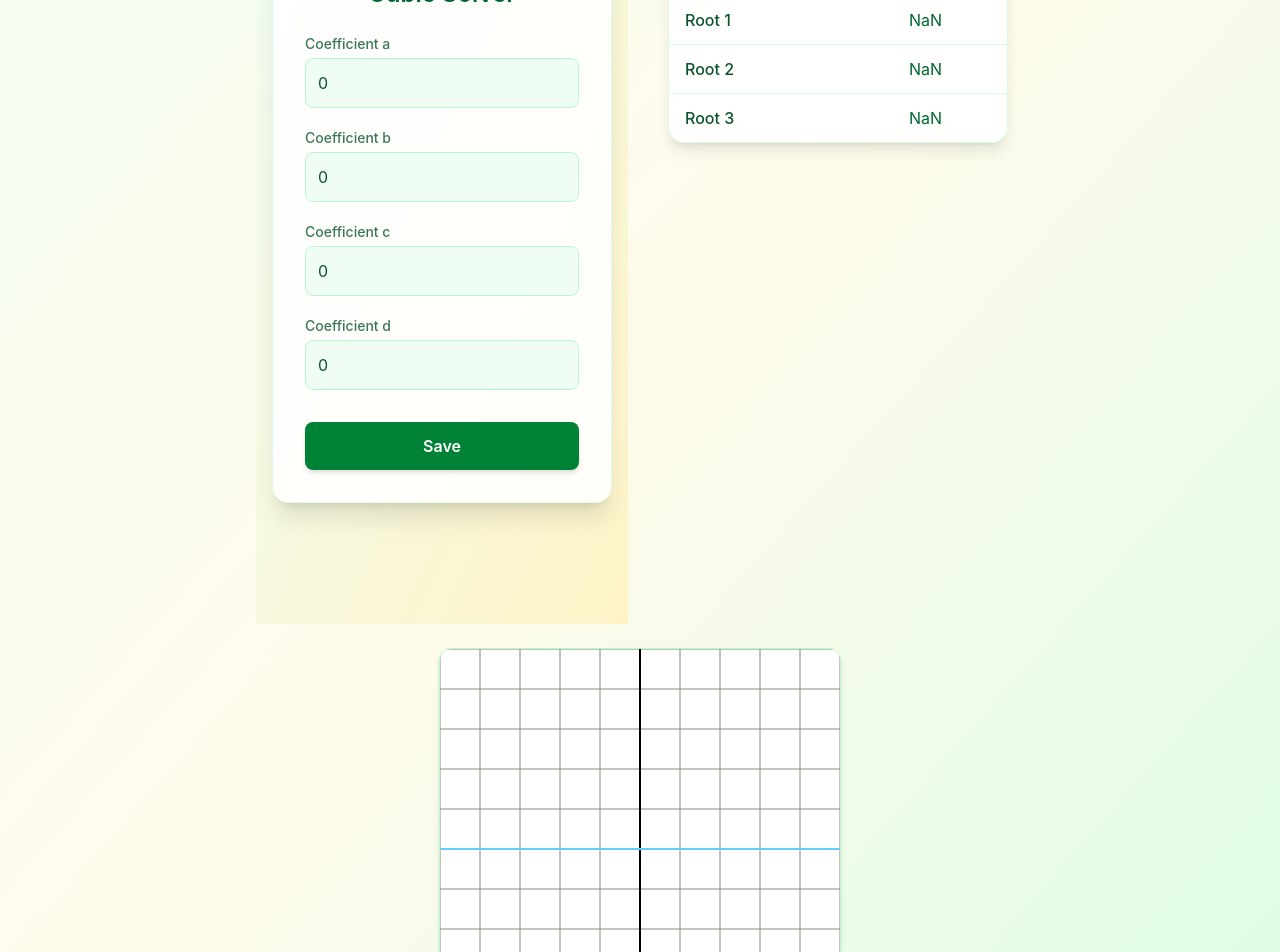
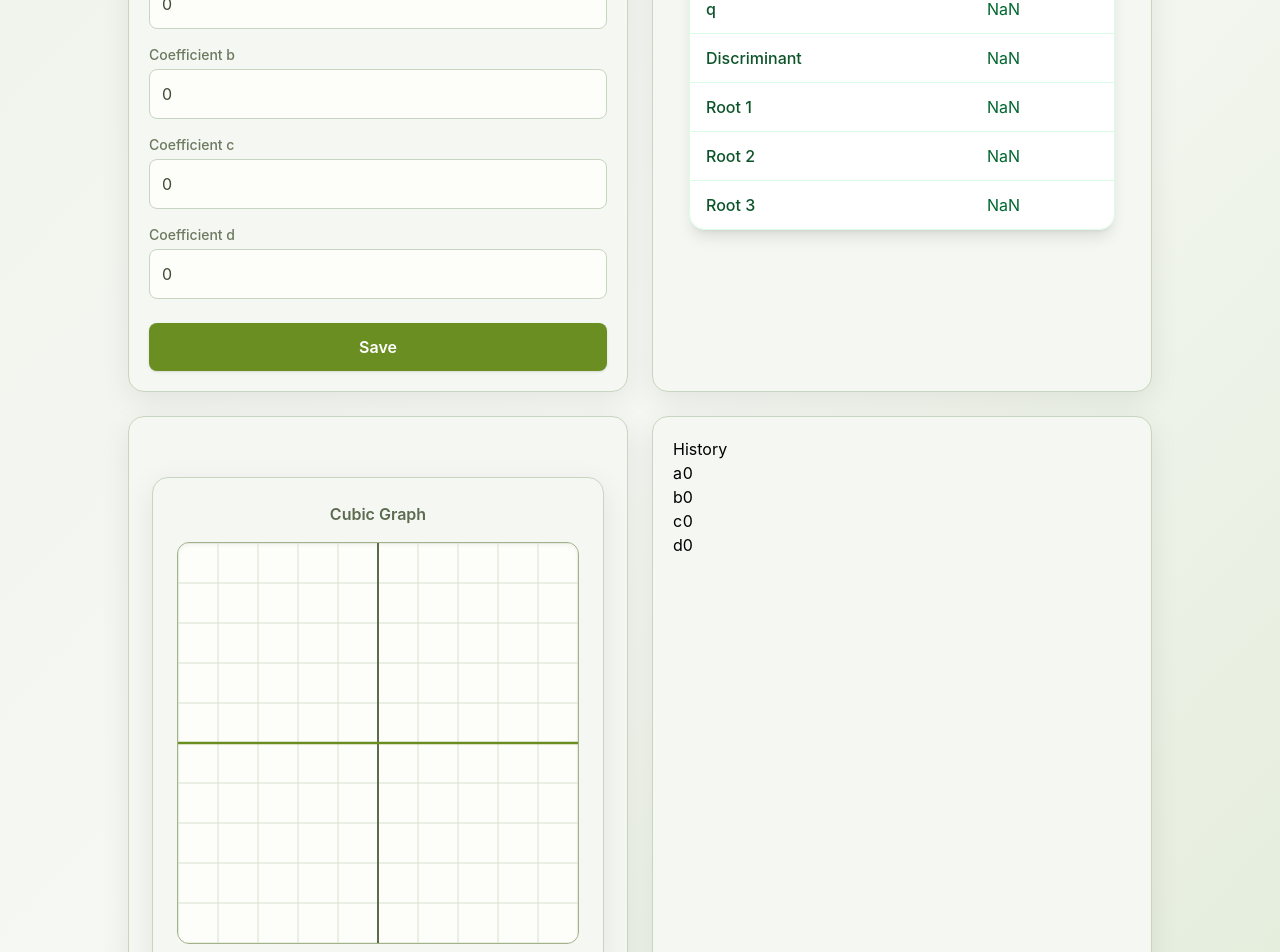
Before and after one commit to zhenopkx0/asst3, a React (Vite) app: page / in a window 1280 px wide. Shown: the part 360-1312 px from the top of the page. Built offline with nearby package versions, Linux system fonts and the light colour scheme.

Commit message:
history...

```diff
--- a/src/App.tsx
+++ b/src/App.tsx
@@ -62,20 +62,27 @@ export const App = () => {
     }
   }
 
+  // 🌿 shared card style
+  const card =
+    "bg-[#f4f7f2] border border-[#c8d5c0] rounded-2xl shadow-[0_8px_30px_rgba(0,0,0,0.08)] p-5 h-full";
+
   return (
-    <div className="min-h-screen bg-gradient-to-br from-green-50 via-amber-50 to-green-100 py-8 px-4">
-      {/* App Container */}
-      <div className="max-w-3xl mx-auto space-y-6">
+    <div className="min-h-screen bg-gradient-to-br from-[#eef3ea] via-[#f6f8f3] to-[#e4eddc] py-10 px-4">
+      <div className="max-w-5xl mx-auto space-y-6">
+
         {/* Title */}
-        <h1 className="text-3xl md:text-4xl font-bold text-center text-green-900">
+        <h1 className="text-4xl font-bold text-center text-[#5c6b4f]">
           Cubic Equation Solver
         </h1>
 
-        {/* Equation Display */}
+        {/* Equation */}
+        <div className={card}>
           <CubicEquation a={a} b={b} c={c} d={d} />
+        </div>
 
-        {/* Input + Table grouped */}
-        <div className="grid md:grid-cols-2 gap-6 items-start">
+        {/* Input + Table */}
+        <div className="grid md:grid-cols-2 gap-6 items-stretch">
+          <div className={card}>
             <CubicInput
               a={a}
               b={b}
@@ -86,7 +93,9 @@ export const App = () => {
               setC={setC}
               setD={setD}
             />
+          </div>
 
+          <div className={card}>
             <CubicTable
               p={p}
               q={q}
@@ -96,8 +105,18 @@ export const App = () => {
               root3={root3}
             />
           </div>
-        <CubicGraph a={a} b={b} c={c} d={d}/>
-        {/* <CubicHistory /> */}
+        </div>
+
+        {/* Graph + History aligned */}
+        <div className="grid md:grid-cols-2 gap-6 items-stretch">
+          <div className={card + " flex justify-center items-center"}>
+            <CubicGraph a={a} b={b} c={c} d={d} />
+          </div>
+
+          <div className={card}>
+            <CubicHistory a={a} b={b} c={c} d={d} />
+          </div>
+        </div>
       </div>
     </div>
   );
--- a/src/Components/CubicGraph.tsx
+++ b/src/Components/CubicGraph.tsx
@@ -20,13 +20,13 @@ export const CubicGraph = ({
     const ctx = canvas.getContext("2d");
     if (!ctx) return;
 
-    // ✅ Clear canvas
+    // Clear canvas
     ctx.clearRect(0, 0, canvas.width, canvas.height);
 
     // -------------------------
-    // Draw grid
+    // Draw grid (soft sage)
     // -------------------------
-    ctx.strokeStyle = "#848B79";
+    ctx.strokeStyle = "#d6e2cf";
     ctx.lineWidth = 1;
 
     for (let i = 0; i <= canvas.width; i += 40) {
@@ -44,16 +44,14 @@ export const CubicGraph = ({
     }
 
     // -------------------------
-    // Draw axes
+    // Draw axes (earthy dark)
     // -------------------------
-    ctx.strokeStyle = "#000000";
+    ctx.strokeStyle = "#5c6b4f";
     ctx.lineWidth = 2;
 
     ctx.beginPath();
-    // x-axis
     ctx.moveTo(0, canvas.height / 2);
     ctx.lineTo(canvas.width, canvas.height / 2);
-    // y-axis
     ctx.moveTo(canvas.width / 2, 0);
     ctx.lineTo(canvas.width / 2, canvas.height);
     ctx.stroke();
@@ -61,13 +59,12 @@ export const CubicGraph = ({
     // -------------------------
     // Draw cubic graph
     // -------------------------
-    ctx.save(); // ✅ isolate transform
+    ctx.save();
     ctx.translate(canvas.width / 2, canvas.height / 2);
 
-    const scale = 40; // adjust zoom here
+    const scale = 40;
 
     ctx.beginPath();
-
     let first = true;
 
     for (let x = -10; x <= 10; x += 0.01) {
@@ -84,22 +81,41 @@ export const CubicGraph = ({
       }
     }
 
-    ctx.strokeStyle = "#66ccff";
-    ctx.lineWidth = 2;
+    // 🌿 earthy green line
+    ctx.strokeStyle = "#6b8e23";
+    ctx.lineWidth = 2.5;
     ctx.stroke();
 
-    ctx.restore(); // ✅ reset transform
+    ctx.restore();
   }, [a, b, c, d]);
 
+  return (
+    <div className="flex justify-center mt-10">
+      <div
+        className="
+          bg-[#f4f7f2]
+          border border-[#c8d5c0]
+          rounded-2xl
+          shadow-[0_8px_30px_rgba(0,0,0,0.08)]
+          p-6
+        "
+      >
+        <h2 className="text-center text-[#5c6b4f] font-semibold mb-4">
+          Cubic Graph
+        </h2>
 
-  return (
-    <div className="flex justify-center mt-6">
-      <canvas
-        ref={canvasRef}
-        width={400}
-        height={400}
-        className="bg-white border border-green-200 rounded-xl shadow-md"
-      />
+        <canvas
+          ref={canvasRef}
+          width={400}
+          height={400}
+          className="
+            bg-[#fdfdf9]
+            border border-[#a3b18a]
+            rounded-xl
+            shadow-inner
+          "
+        />
+      </div>
     </div>
   );
 };
--- a/src/Components/CubicHistory.tsx
+++ b/src/Components/CubicHistory.tsx
@@ -1,5 +1,25 @@
-export const CubicHistory = () => {
+export const CubicHistory = ({a, b, c, d}: {a: number; b: number; c: number; d: number}) => {
     return (
-        <></>
+        <div>
+        <h1>History</h1>
+        <table>
+            <tr>
+            <td>a</td>
+            <td> {a} </td>
+            </tr>
+            <tr>
+            <td>b</td>
+            <td> {b} </td>
+            </tr>
+            <tr>
+            <td>c</td>
+            <td> {c} </td>
+            </tr>
+            <tr>
+            <td>d</td>
+            <td> {d} </td>
+            </tr>
+        </table>
+        </div>
     )
 }
--- a/src/Components/CubicInput.tsx
+++ b/src/Components/CubicInput.tsx
@@ -20,15 +20,14 @@ export const CubicInput = ({
   setD,
 }: CubicInputProps) => {
   return (
-    <div className="flex items-center justify-center bg-gradient-to-br from-green-50 to-amber-100 px-4 py-8 min-h-screen">
-      <div className="bg-white/90 backdrop-blur shadow-xl rounded-2xl p-8 w-full max-w-md border border-green-100">
-        <h1 className="text-2xl font-semibold text-center mb-6 text-green-800">
-          Cubic Solver
-        </h1>
+    <div className="w-full">
+      <h2 className="text-xl font-semibold text-[#5c6b4f] mb-4">
+        Coefficients
+      </h2>
 
       <form
         onSubmit={(e) => e.preventDefault()}
-          className="flex flex-col gap-5"
+        className="flex flex-col gap-4"
       >
         {[
           { label: "a", value: a, setter: setA },
@@ -37,7 +36,7 @@ export const CubicInput = ({
           { label: "d", value: d, setter: setD },
         ].map(({ label, value, setter }) => (
           <div key={label} className="flex flex-col">
-              <label className="text-sm font-medium text-green-900/80 mb-1">
+            <label className="text-sm font-medium text-[#5c6b4f]/90 mb-1">
               Coefficient {label}
             </label>
 
@@ -45,25 +44,42 @@ export const CubicInput = ({
               type="number"
               value={value}
               onChange={(e) => setter(Number(e.target.value))}
-                className="bg-green-50 border border-green-200 rounded-lg p-3
-                           text-green-900 placeholder-green-400
-                           focus:outline-none focus:ring-2 focus:ring-green-500
-                           focus:bg-white transition"
+              className="
+                bg-[#fdfdf9]
+                border border-[#c8d5c0]
+                rounded-lg
+                p-3
+                text-[#3f4a36]
+                placeholder-[#9aa68c]
+                focus:outline-none
+                focus:ring-2
+                focus:ring-[#a3b18a]
+                focus:bg-white
+                transition
+              "
             />
           </div>
         ))}
 
         <button
           type="submit"
-            className="mt-3 bg-green-700 hover:bg-green-800
-                       text-white font-semibold py-3 rounded-lg
-                       shadow-md transition-all duration-200
-                       active:scale-95"
+          className="
+            mt-2
+            bg-[#6b8e23]
+            hover:bg-[#5f7d1f]
+            text-white
+            font-semibold
+            py-3
+            rounded-lg
+            shadow-sm
+            transition-all
+            duration-200
+            active:scale-95
+          "
         >
           Save
         </button>
       </form>
     </div>
-    </div>
   );
 };
```
Lines whose indentation alone changed are shown as unchanged.
